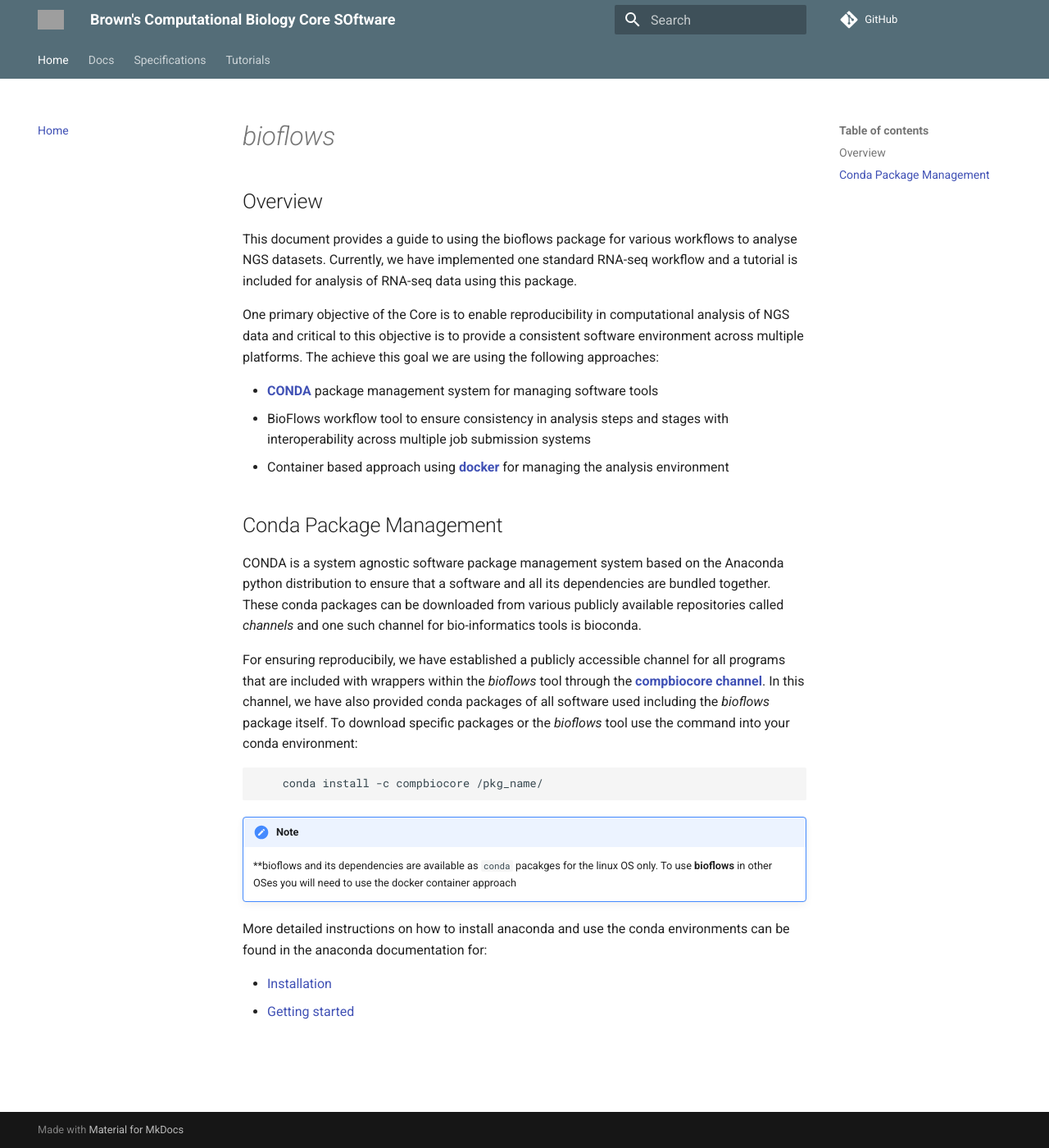
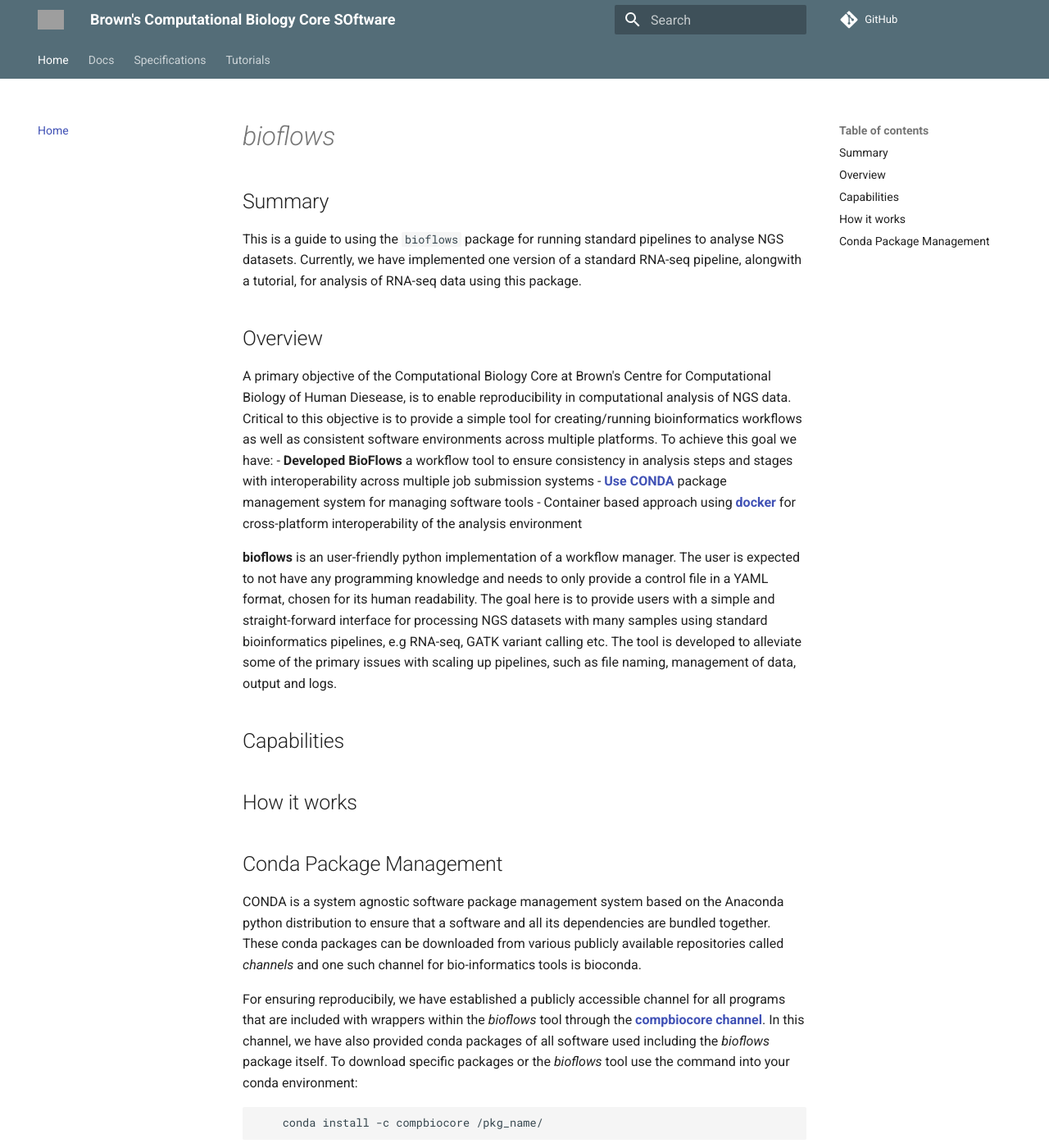
Before and after one commit to compbiocore/bioflows, an MkDocs documentation site: the page built from docs/index.md, in a window 1280 px wide and 1400 px high. Shown: the whole window at 82% size. Built offline with MkDocs 1.6.1 and Material for MkDocs 9.7.7, drawn with Linux system fonts in a browser that asks for light colours; comment, search, counter and statistics services are not loaded; some of the changed text lies outside the part shown; grey boxes are pictures that could not be loaded.

Commit message:
updated docs

````diff
--- a/docs/index.md
+++ b/docs/index.md
@@ -1,22 +1,23 @@
 # *bioflows*
 
-## Overview
-
-This document provides a guide to using the bioflows package for various
-workflows to analyse NGS datasets. Currently, we have implemented one
-standard RNA-seq workflow and a tutorial is included for analysis of
+## Summary
+This is a guide to using the `bioflows` package for running standard
+pipelines to analyse NGS datasets. Currently, we have implemented one version of a
+standard RNA-seq pipeline, alongwith a tutorial, for analysis of
 RNA-seq data using this package.
 
-One primary objective of the Core is to enable reproducibility in
-computational analysis of NGS data and critical to this objective is to
-provide a consistent software environment across multiple platforms. The
-achieve this goal we are using the following approaches:
+## Overview
+A primary objective of the Computational Biology Core at Brown's Centre for Computational Biology of Human Diesease, is to enable reproducibility in computational analysis of NGS data. Critical to this objective is to provide a simple tool for creating/running bioinformatics workflows as well as consistent software environments across multiple platforms. To achieve this goal we have:
+    - **Developed BioFlows** a workflow tool to ensure consistency in analysis steps and
+    stages with interoperability across multiple job submission systems
+   -   [**Use CONDA**](https://conda.io/docs/) package management system for managing software tools
+   -  Container based approach using [**docker**](https://www.docker.com) for cross-platform interoperability of the analysis environment
 
-   -   [**CONDA**](https://conda.io/docs/) package management system for managing software tools
-   -   BioFlows workflow tool to ensure consistency in analysis steps and
-    stages with interoperability across multiple job submission systems
-   -  Container based approach using [**docker**](https://www.docker.com) for managing the analysis environment
+**bioflows** is an user-friendly python implementation of a workflow manager. The user is expected to not have any programming knowledge and needs to only provide a control file in a YAML format, chosen for its human readability. The goal here is to provide users with a simple and straight-forward interface for processing NGS datasets with many samples using standard bioinformatics pipelines, e.g  RNA-seq, GATK variant calling etc. The tool is developed to alleviate some of the primary issues with scaling up pipelines, such as file naming, management of data, output and logs.
 
+## Capabilities
+
+## How it works
 
 ## Conda Package Management
 
@@ -35,7 +36,7 @@ the *bioflows* package itself. To download specific packages or the *bioflows* t
     conda install -c compbiocore /pkg_name/
 ```
 !!! note
-    **bioflows and its dependencies are available as `conda` pacakges for the linux OS only.
+    **bioflows** and its dependencies are available as `conda` pacakges for the linux OS only.
     To use **bioflows** in other OSes you will need to use the docker container approach
 
 More detailed instructions on how to install anaconda and use the conda
````
Also changed, not shown: docs/intro.md (+0 -6 lines).
